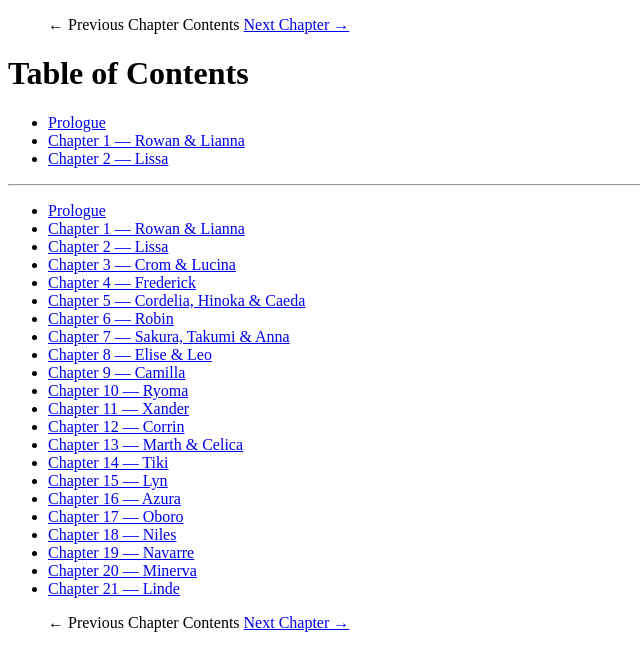
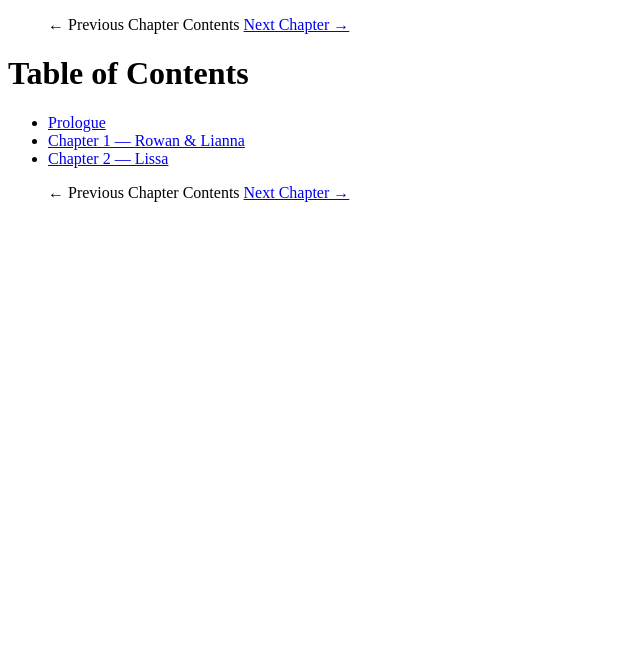
Before and after one commit to zachwlewis/fire-emblem-warriors-hero-guide, a Jekyll site: the page built from _posts/2017-01-01-table-of-contents.md, in a window 1280 px wide. Shown: the top 671 px of the page, without its empty margins (0-640 px from the left). Built offline with Jekyll 4.4.1, drawn with Linux system fonts in a browser that asks for light colours.

Commit message:
Update 2017-01-01-table-of-contents.md

```diff
--- a/_posts/2017-01-01-table-of-contents.md
+++ b/_posts/2017-01-01-table-of-contents.md
@@ -11,28 +11,3 @@ layout: chapter
   {% endif %}
 {% endfor %}
 </ul>
-
----
-
-- [Prologue](#prologue)
-- [Chapter 1 — Rowan & Lianna](#chapter-1--rowan--lianna)
-- [Chapter 2 — Lissa](#chapter-2--lissa)
-- [Chapter 3 — Crom & Lucina](#chapter-3--chrom--lucina)
-- [Chapter 4 — Frederick](#chapter-4--frederick)
-- [Chapter 5 — Cordelia, Hinoka & Caeda](#chapter-5--cordelia-hinoka--caeda)
-- [Chapter 6 — Robin](#chapter-6--robin)
-- [Chapter 7 — Sakura, Takumi & Anna](#chapter-7--sakura-takumi--anna)
-- [Chapter 8 — Elise & Leo](#chapter-8--elise--leo)
-- [Chapter 9 — Camilla](#chapter-9--camilla)
-- [Chapter 10 — Ryoma](#chapter-10--ryoma)
-- [Chapter 11 — Xander](#chapter-11--xander)
-- [Chapter 12 — Corrin](#chapter-12--corrin)
-- [Chapter 13 — Marth & Celica](#chapter-13--marth--celica)
-- [Chapter 14 — Tiki](#chapter-14--tiki)
-- [Chapter 15 — Lyn](#chapter-15--lyn)
-- [Chapter 16 — Azura](#chapter-16--azura)
-- [Chapter 17 — Oboro](#chapter-17--oboro)
-- [Chapter 18 — Niles](#chapter-18--niles)
-- [Chapter 19 — Navarre](#chapter-19--navarre)
-- [Chapter 20 — Minerva](#chapter-20--minerva)
-- [Chapter 21 — Linde](#chapter-21--linde)
```
